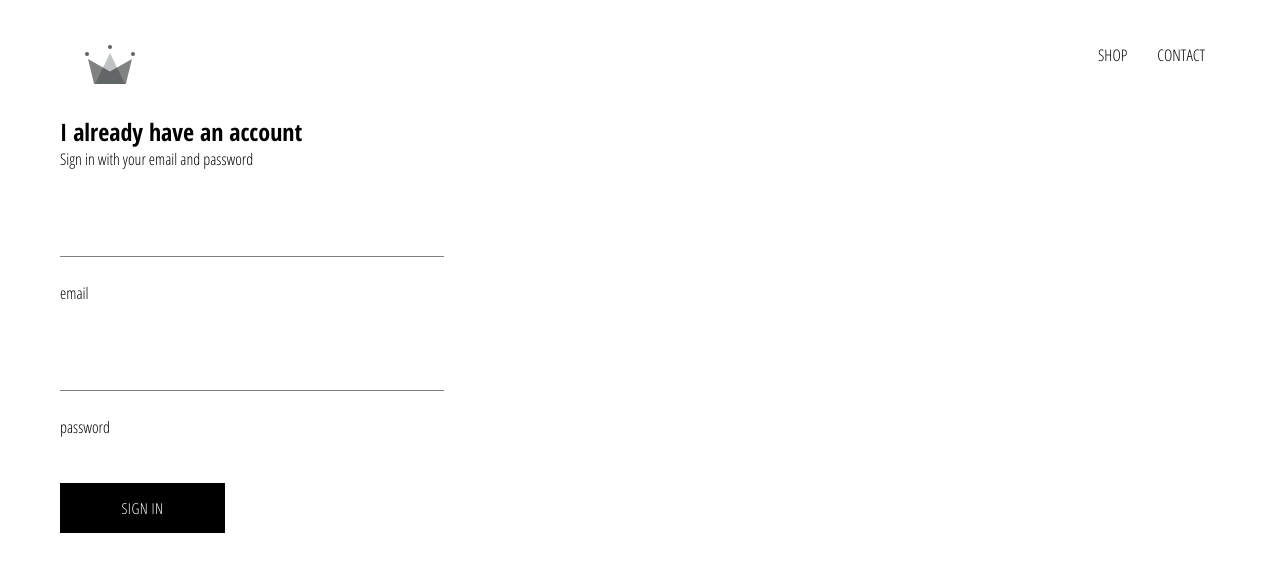
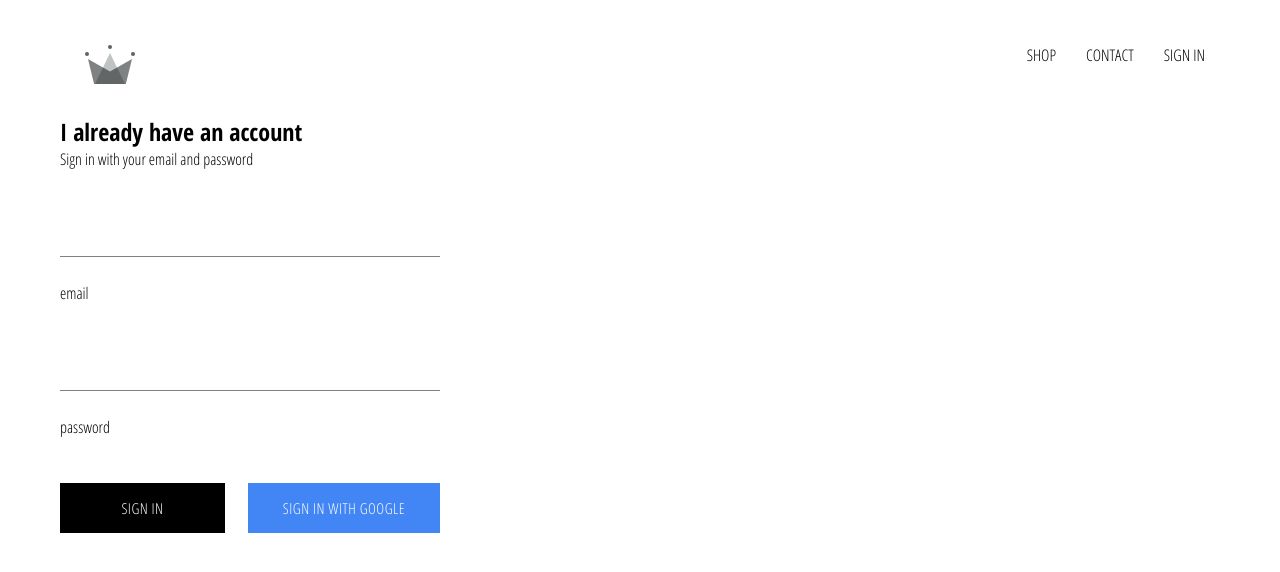
Before and after one commit to tapia1013/shop, a React (Create React App) app: page /signin in a window 1280 px wide. Shown: the top 572 px of the page. Built offline with nearby package versions, Linux system fonts and the light colour scheme; no server answers.

Commit message:
integrated firebase into app and created sign in with signin component and sign in with google

```diff
--- a/package.json
+++ b/package.json
@@ -6,6 +6,7 @@
     "@testing-library/jest-dom": "^5.11.4",
     "@testing-library/react": "^11.1.0",
     "@testing-library/user-event": "^12.1.10",
+    "firebase": "^8.4.1",
     "node-sass": "^5.0.0",
     "react": "^17.0.2",
     "react-dom": "^17.0.2",
--- a/src/App.css
+++ b/src/App.css
@@ -37,6 +37,11 @@
   }
 } */
 
+* {
+  padding: 0;
+  margin: 0;
+  box-sizing: border-box;
+}
 
 
 body {
--- a/src/App.js
+++ b/src/App.js
@@ -9,18 +9,48 @@
 import SignInAndUpPage from './pages/sign-in-and-sign-up/sign-in-and-sign-up.component';
 
 
+import { auth } from './firebase/firebase.utils';
 
-function App() {
+
+class App extends React.Component {
+  constructor(props) {
+    super(props);
+
+    this.state = {
+      currentUser: null
+    }
+  }
+
+  unsubscribeFromAuth = null;
+
+  componentDidMount() {
+    this.unsubscribeFromAuth = auth.onAuthStateChanged(user => {
+      this.setState({ currentUser: user })
+
+      console.log(user);
+    })
+  }
+
+
+  componentWillUnmount() {
+    this.unsubscribeFromAuth();
+  }
+
+
+
+
+  render() {
     return (
       <div>
-      <Header />
+        <Header currentUser={this.state.currentUser} />
         <Switch>
           <Route exact path='/' component={HomePage} />
           <Route path='/shop' component={ShopPage} />
           <Route path='/signin' component={SignInAndUpPage} />
         </Switch>
       </div>
-  );
+    )
+  }
 }
 
 export default App;
--- a/src/components/custom-button/custom-button.component.jsx
+++ b/src/components/custom-button/custom-button.component.jsx
@@ -4,9 +4,12 @@
 
 
 
-const CustomButton = ({ children, ...otherProps }) => {
+const CustomButton = ({ children, isGoogleSignIn, ...otherProps }) => {
   return (
-    <button className="custom-button" {...otherProps}>
+    <button
+      className={`${isGoogleSignIn ? 'google-sign-in' : ''} custom-button`}
+      {...otherProps}
+    >
       {children}
     </button>
   )
--- a/src/components/custom-button/custom-button.styles.scss
+++ b/src/components/custom-button/custom-button.styles.scss
@@ -19,4 +19,14 @@
     color: black;
     border: 1px solid black;
   }
+
+  &.google-sign-in {
+    background-color: #4285f4;
+    color: white;
+
+    &:hover {
+      background-color: #357ae8;
+      border: none;
+    }
+  }
 }
--- a/src/components/header/header.component.jsx
+++ b/src/components/header/header.component.jsx
@@ -1,5 +1,7 @@
 import React from 'react';
 import { Link } from 'react-router-dom';
+import { auth } from '../../firebase/firebase.utils';
+
 
 
 import { ReactComponent as Logo } from '../../asssets/crown.svg'
@@ -8,7 +10,7 @@
 import './header.styles.scss';
 
 
-const Header = () => {
+const Header = ({ currentUser }) => {
   return (
     <div className="header">
       <Link className="logo-container" to="/">
@@ -21,6 +23,23 @@
         <Link className="option" to="/shop">
           CONTACT
         </Link>
+        {
+          currentUser ? (
+            <div
+              className="option"
+              onClick={() => auth.signOut()}
+            >
+              SIGN OUT
+            </div>
+          ) : (
+            <Link
+              to="/signin"
+              className="option"
+            >
+              SIGN IN
+            </Link>
+          )
+        }
       </div>
     </div>
   )
--- a/src/components/header/header.styles.scss
+++ b/src/components/header/header.styles.scss
@@ -20,6 +20,7 @@
 
     .option {
       padding: 10px 15px;
+      cursor: pointer;
     }
   }
 }
--- a/src/components/sign-in/sign-in.component.jsx
+++ b/src/components/sign-in/sign-in.component.jsx
@@ -2,6 +2,8 @@
 
 import FormInput from '../form-input/form-input.component'
 import CustomButton from '../custom-button/custom-button.component'
+
+import { signInWithGoogle } from '../../firebase/firebase.utils';
 
 
 import './sing-in.styles.scss';
@@ -57,8 +59,15 @@
             label="password"
             required
           />
-
-          <CustomButton type="submit"> Sign in </CustomButton>
+          <div className="buttons">
+            <CustomButton type="submit"> Sign in </CustomButton>
+            <CustomButton
+              onClick={signInWithGoogle}
+              isGoogleSignIn
+            >
+              Sign in with Google
+          </CustomButton>
+          </div>
         </form>
       </div>
     )
--- a/src/components/sign-in/sing-in.styles.scss
+++ b/src/components/sign-in/sing-in.styles.scss
@@ -1,9 +1,14 @@
 .sign-in {
-  width: 30vw;
+  width: 380px;
   display: flex;
   flex-direction: column;
 
   .title {
     margin:10px 0;
   }
+
+  .buttons {
+    display: flex;
+    justify-content: space-between;
+  }
 }
--- /dev/null
+++ b/src/firebase/firebase.utils.js
@@ -0,0 +1,36 @@
+import firebase from 'firebase/app';
+import 'firebase/firestore';
+import 'firebase/auth';
+
+
+const config = {
+  apiKey: "AIzaSyBMzjgcrZgL1WHsw_IeeeYhaaGpL5Ijobs",
+  authDomain: "crown-db-b3dbb.firebaseapp.com",
+  projectId: "crown-db-b3dbb",
+  storageBucket: "crown-db-b3dbb.appspot.com",
+  messagingSenderId: "930003146370",
+  appId: "1:930003146370:web:ba9c2f500cf6d27e7bc69b",
+  measurementId: "G-7W6T0PZ9C3"
+};
+
+
+firebase.initializeApp(config)
+
+
+export const auth = firebase.auth();
+export const firestore = firebase.firestore();
+
+
+const provider = new firebase.auth.GoogleAuthProvider();
+
+// Always trigger google pop up when we use google auth provider with authentication and signin
+provider.setCustomParameters({ prompt: 'select_account' })
+
+
+
+
+export const signInWithGoogle = () => auth.signInWithPopup(provider);
+
+
+
+export default firebase;
```
Also changed, not shown: 1 other file (tests, documents, lock files or other folders). Lines whose indentation alone changed are shown as unchanged.
